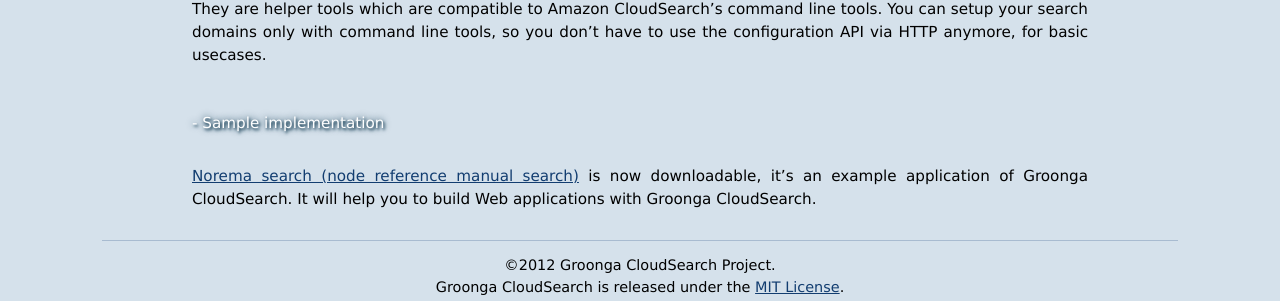
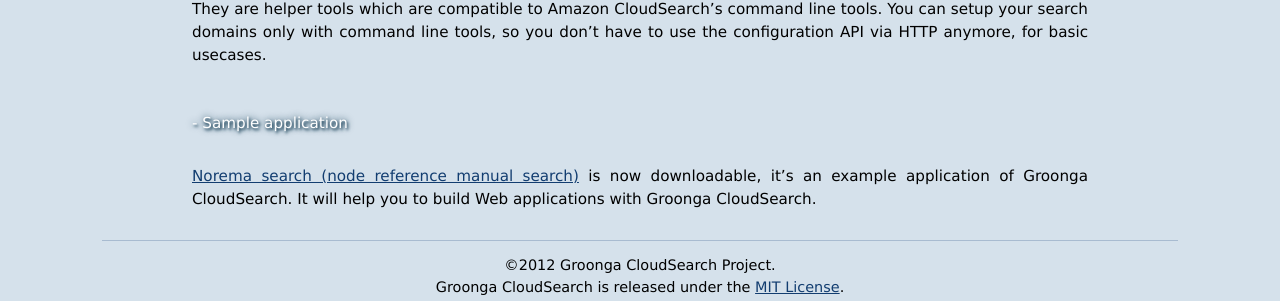
Before and after one commit to groonga/gcs.groonga.org, a Jekyll site: the page built from _posts/2012-08-29-1.2.0-release.md, in a window 1280 px wide. Shown: the part 1420-1721 px from the top of the page. Built offline with Jekyll 4.4.1, drawn with Linux system fonts in a browser that asks for light colours; comment, search, counter and statistics services are not loaded.

Commit message:
Sample implementation => Sample application

```diff
--- a/_posts/2012-08-29-1.2.0-release.md
+++ b/_posts/2012-08-29-1.2.0-release.md
@@ -59,7 +59,7 @@
 You can setup your search domains only with command line tools, so you don't
 have to use the configuration API via HTTP anymore, for basic usecases.
 
-### Sample implementation
+### Sample application
 
 [Norema search (node reference manual search)](https://github.com/nroonga/norema) is now downloadable, it's an example application of Groonga CloudSearch.
 It will help you to build Web applications with Groonga CloudSearch.
```
